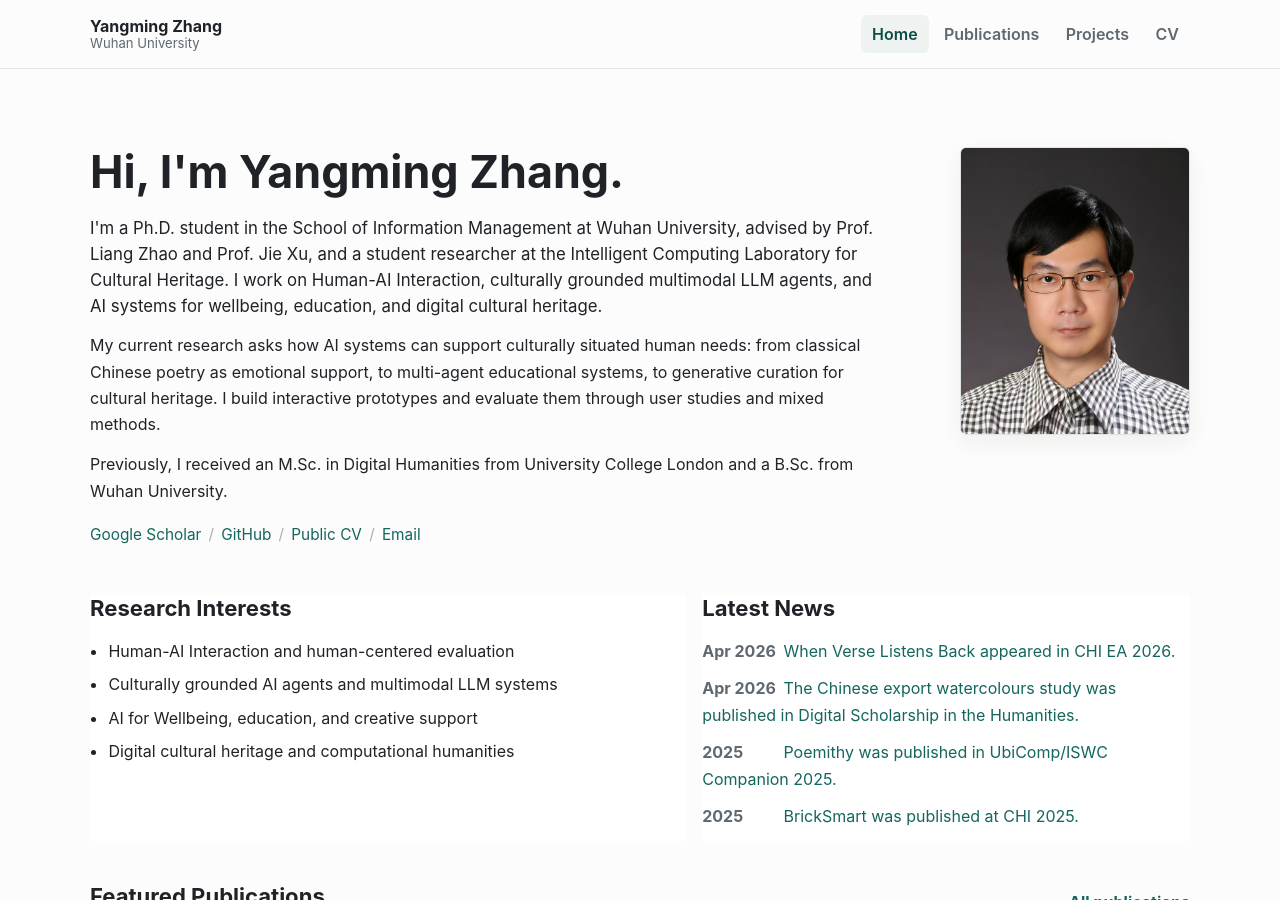
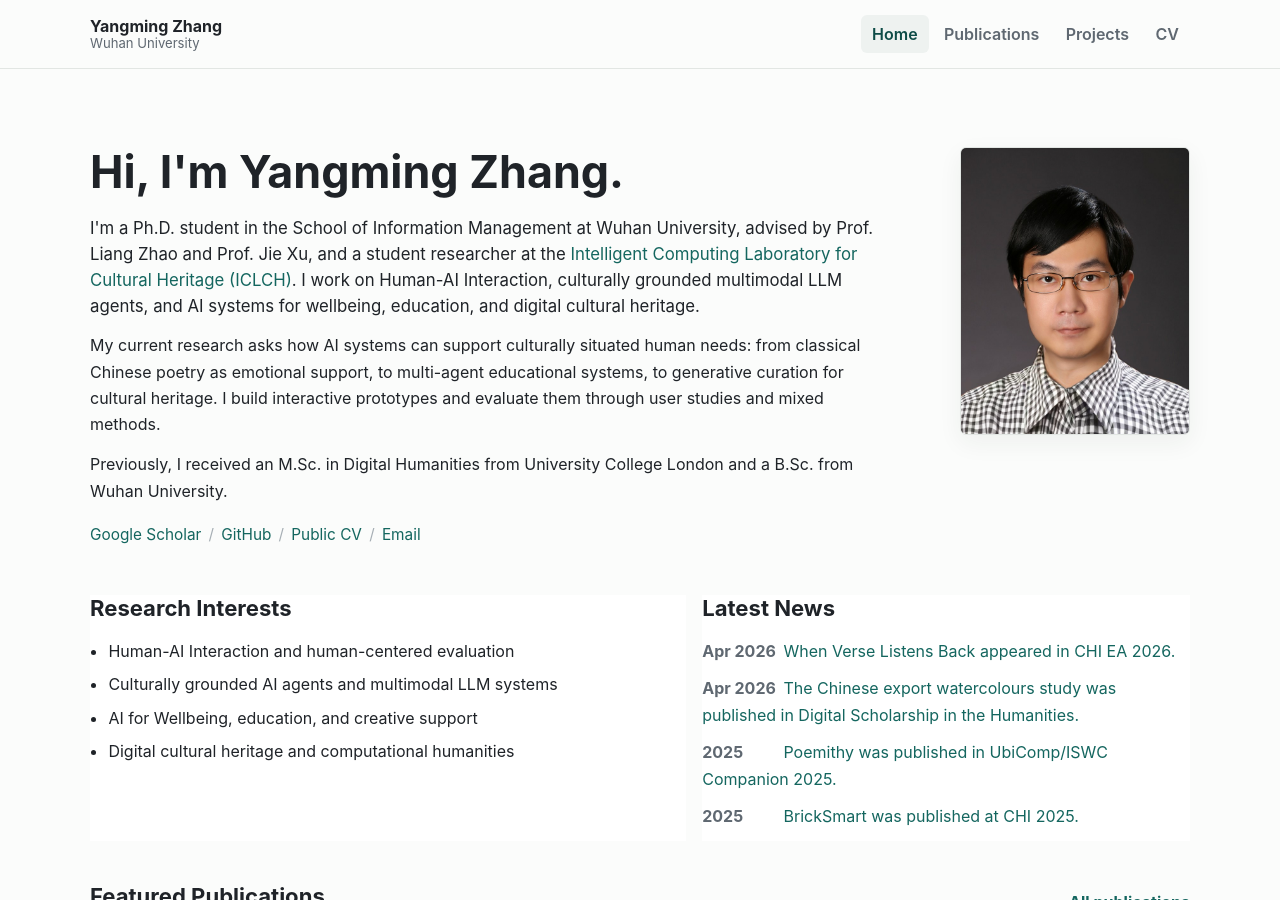
Before and after one commit to JAdpp/ymzhang.github.io, a Jekyll site: the page built from index.md, in a window 1280 px wide and 900 px high. Built offline with Jekyll 4.4.1, drawn with Linux system fonts in a browser that asks for light colours.

Commit message:
Link ICLCH affiliation

```diff
--- a/_config.yml
+++ b/_config.yml
@@ -7,7 +7,7 @@ author:
   name: Yangming Zhang
   role: Wuhan University
   affiliation: School of Information Management, Wuhan University
-  lab: Intelligent Computing Laboratory for Cultural Heritage
+  lab: Intelligent Computing Laboratory for Cultural Heritage (ICLCH)
   location: Wuhan, China
   email: "cha_jadpp@foxmail.com"
 
--- a/index.md
+++ b/index.md
@@ -7,7 +7,7 @@ title: Home
   <div class="hero__content">
     <h1>Hi, I'm Yangming Zhang.</h1>
     <p class="lead">
-      I'm a Ph.D. student in the School of Information Management at Wuhan University, advised by Prof. Liang Zhao and Prof. Jie Xu, and a student researcher at the Intelligent Computing Laboratory for Cultural Heritage. I work on Human-AI Interaction, culturally grounded multimodal LLM agents, and AI systems for wellbeing, education, and digital cultural heritage.
+      I'm a Ph.D. student in the School of Information Management at Wuhan University, advised by Prof. Liang Zhao and Prof. Jie Xu, and a student researcher at the <a href="https://iclch.whu.edu.cn/">Intelligent Computing Laboratory for Cultural Heritage (ICLCH)</a>. I work on Human-AI Interaction, culturally grounded multimodal LLM agents, and AI systems for wellbeing, education, and digital cultural heritage.
     </p>
     <p>
       My current research asks how AI systems can support culturally situated human needs: from classical Chinese poetry as emotional support, to multi-agent educational systems, to generative curation for cultural heritage. I build interactive prototypes and evaluate them through user studies and mixed methods.
```
